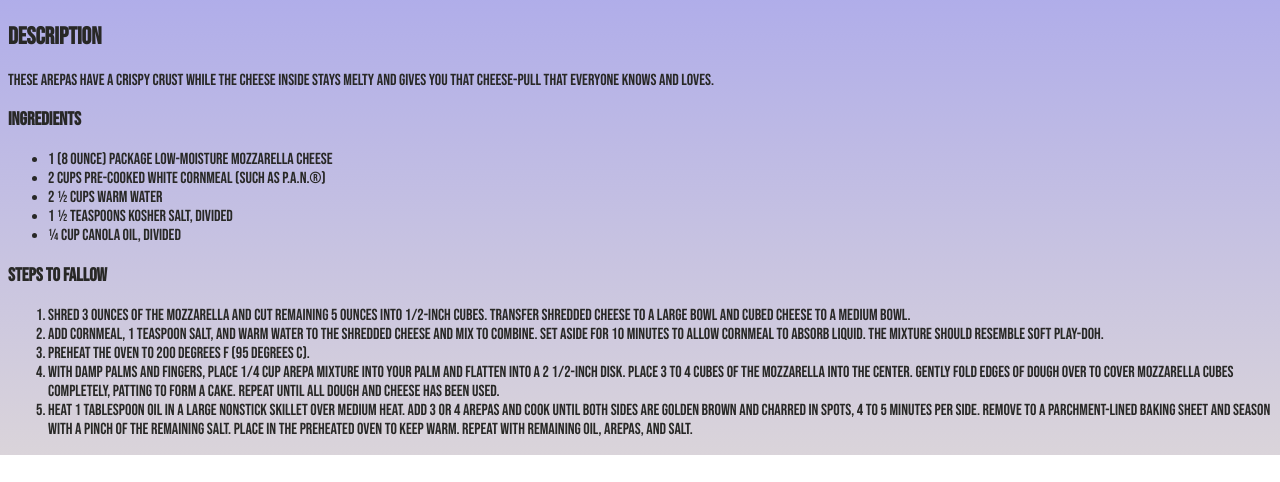
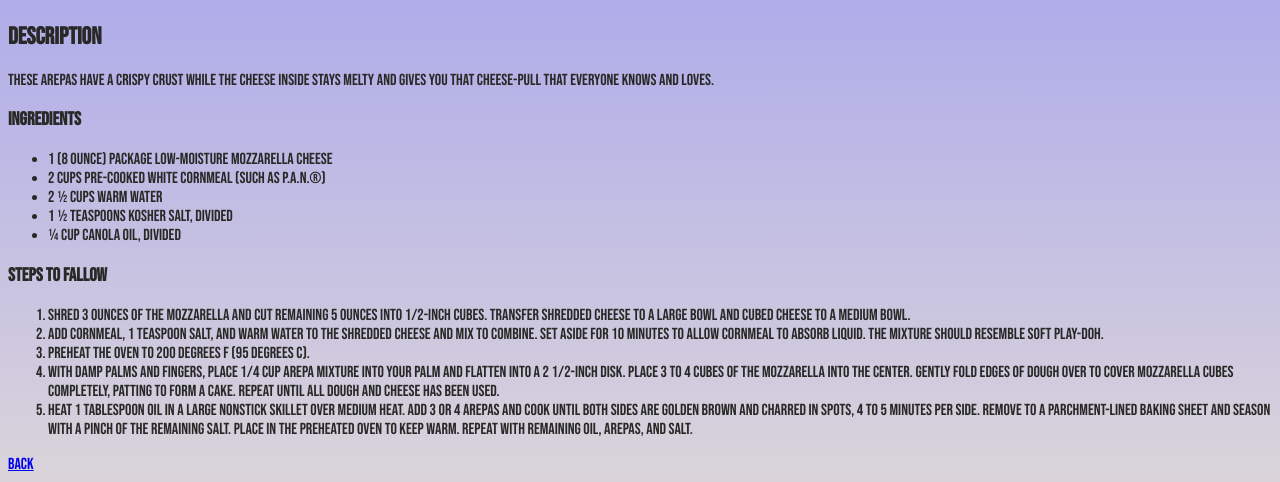
Before and after one commit to jokerjaas2002/odin-recipes, a plain HTML site: page recipes/Arepas.html in a window 1280 px wide. Shown: the part 385-867 px from the top of the page. Before the commit the page ends 840 px from the top, so only its background shows below. Drawn offline with Linux system fonts and the light colour scheme.

Commit message:
feat: implement links to return menu

```diff
--- a/recipes/Arepas.html
+++ b/recipes/Arepas.html
@@ -9,6 +9,9 @@
 <body>
   <h1>Arepas wiht Cheese</h1>
   <img src="https://imagesvc.meredithcorp.io/v3/mm/image?url=https%3A%2F%2Fimages.media-allrecipes.com%2Fuserphotos%2F8924511.jpg&w=160&q=60&c=sc&poi=auto&orient=true&h=90" alt="Arepas width Cheese">
+
+
+
 
   <h2>Description</h2>
   <p>These arepas have a crispy crust while the cheese inside stays melty and gives you that cheese-pull that everyone knows and loves.</p>
@@ -32,5 +35,7 @@
     <li>Heat 1 tablespoon oil in a large nonstick skillet over medium heat. Add 3 or 4 arepas and cook until both sides are golden brown and charred in spots, 4 to 5 minutes per side. Remove to a parchment-lined baking sheet and season with a pinch of the remaining salt. Place in the preheated oven to keep warm. Repeat with remaining oil, arepas, and salt.</li>
   </ol>
 
+
+<a href="./../index.html">back</a>
 </body>
 </html>
```
Also changed, not shown: recipes/pizza.html (+2 -0 lines), recipes/waffles.html (+3 -0 lines).
